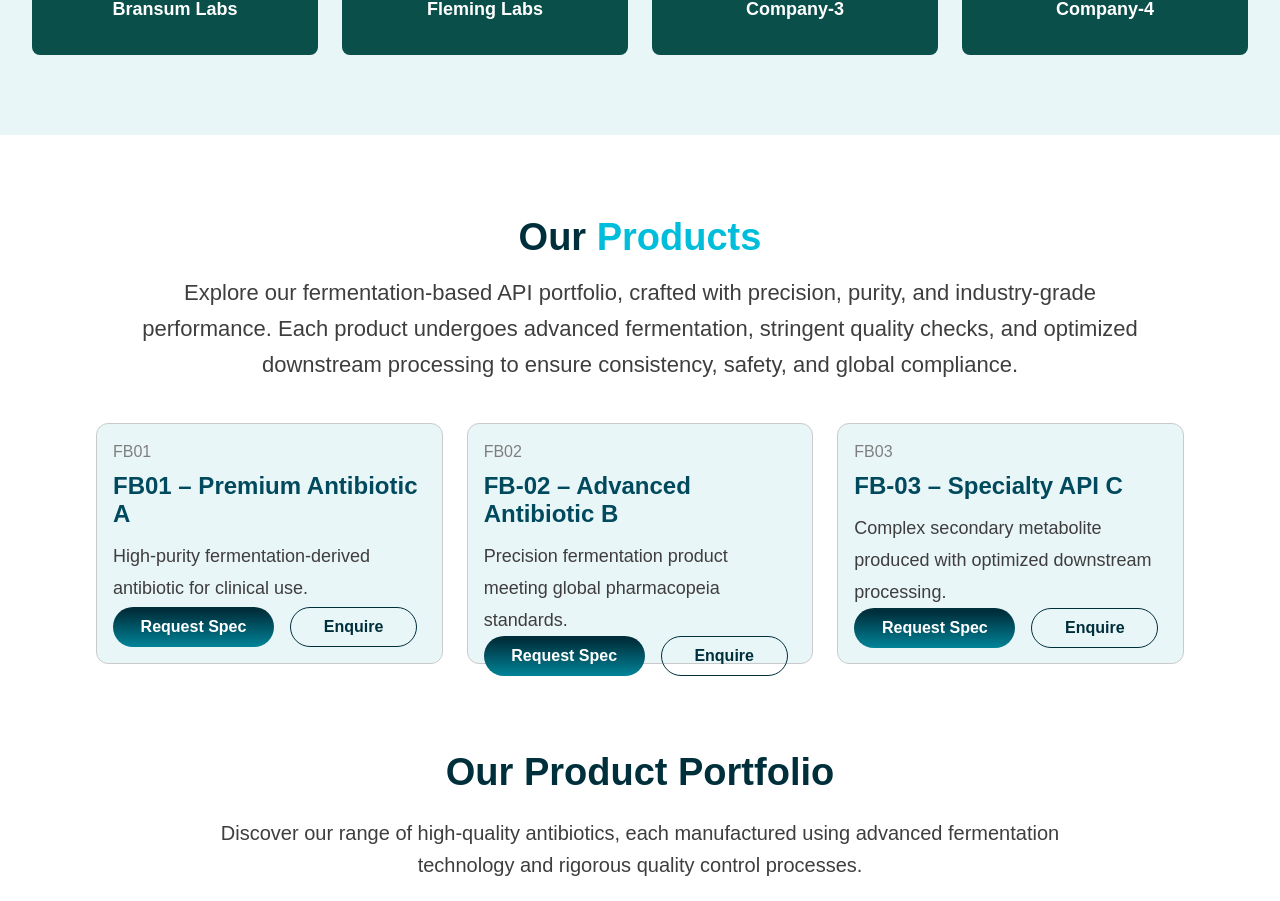
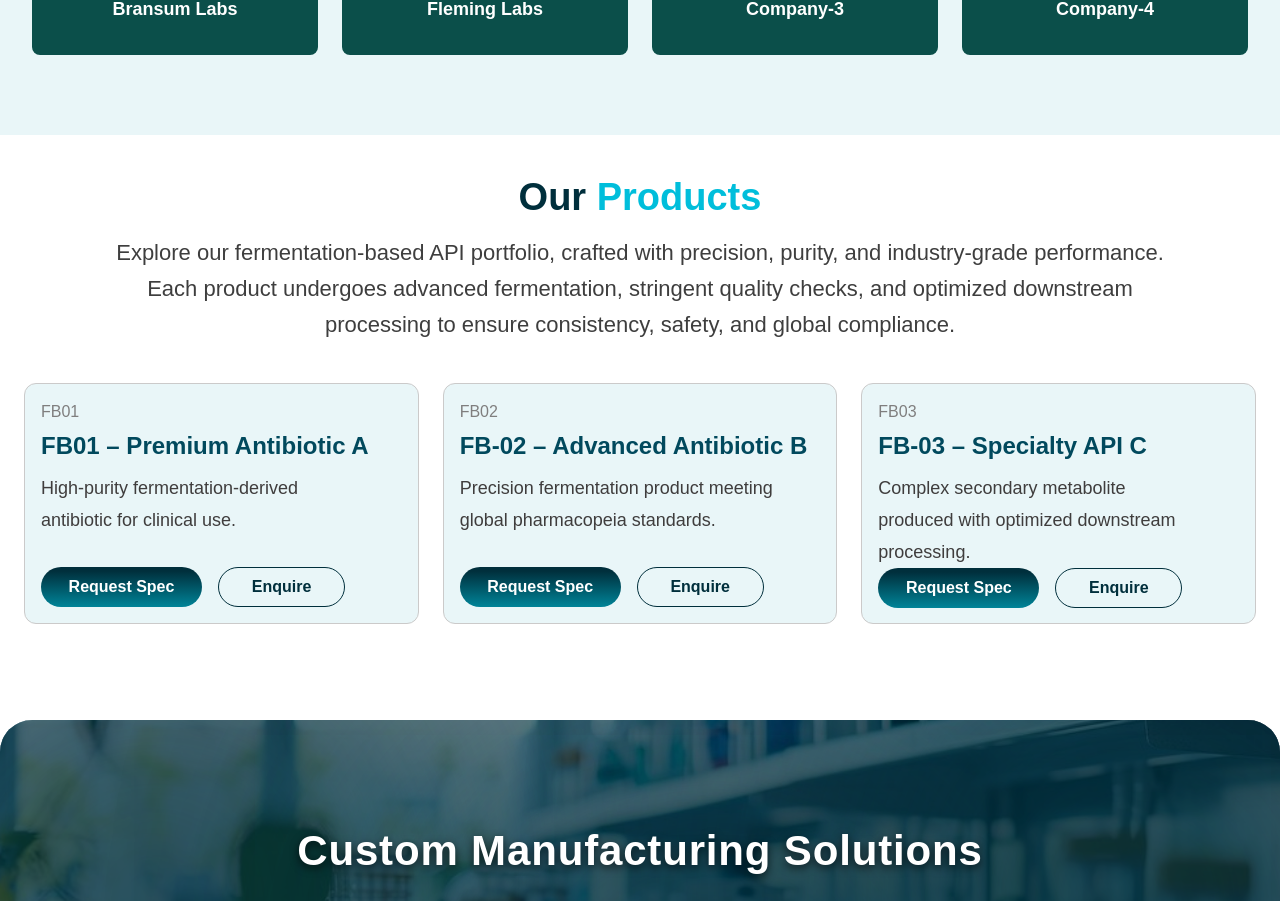
Before and after one commit to koushikamboru/fermac-bio_web, a Next.js app: page / in a window 1280 px wide. Shown: the part 2314-3215 px from the top of the page. Built offline with nearby package versions, Linux system fonts and the light colour scheme.

Commit message:
Add ProductsIntro component and update Home page to include it; remove redundant section from ProductsPage

```diff
--- a/src/app/page.tsx
+++ b/src/app/page.tsx
@@ -3,7 +3,7 @@ import Hero from '@/components/Hero';
 import Features from '@/components/Features';
 import TrustSection from '@/components/TrustSection';
 import Partners from '@/components/Partners';
-import Products from '@/components/Products';
+import ProductsIntro from '@/components/ProductsIntro';
 import CustomManufacturing from '@/components/CustomManufacturing';
 import Footer from '@/components/Footer';
 
@@ -16,7 +16,7 @@ export default function Home() {
         <Features />
         <TrustSection />
         <Partners />
-        <Products />
+        <ProductsIntro />
         <CustomManufacturing />
       </main>
       <Footer />
--- a/src/app/products/page.tsx
+++ b/src/app/products/page.tsx
@@ -8,12 +8,6 @@ export default function ProductsPage() {
     <div className="min-h-screen bg-white">
       <Navigation />
       <main>
-        <section className="pt-28 pb-4 bg-white">
-          <div className="max-w-7xl mx-auto px-4 sm:px-6 lg:px-8">
-            <h1 className="text-3xl md:text-4xl font-bold text-gray-900">Our <span className="text-cyan-500">Products</span></h1>
-            <p className="text-gray-700 mt-3 max-w-3xl">Explore our fermentation‑based API portfolio crafted with precision, purity and industry‑grade performance.</p>
-          </div>
-        </section>
         <Products />
         <CustomManufacturing />
       </main>
--- a/src/components/Products.tsx
+++ b/src/components/Products.tsx
@@ -42,7 +42,7 @@ export default function Products() {
   ];
 
   return (
-    <section id="products" className="py-20 bg-white">
+    <section id="products" className="py-20 bg-white mt-10">
       <div className="max-w-6xl mx-auto px-4 sm:px-6 lg:px-8">
         {/* Section Header */}
       <div className="max-w-6xl mx-auto px-4 sm:px-6 lg:px-8 text-center">
--- /dev/null
+++ b/src/components/ProductsIntro.tsx
@@ -0,0 +1,46 @@
+import React from 'react';
+
+const products = [
+  {
+    name: 'FB01 – Premium Antibiotic A',
+    description: 'High-purity fermentation-derived antibiotic for clinical use.',
+  },
+  {
+    name: 'FB-02 – Advanced Antibiotic B',
+    description: 'Precision fermentation product meeting global pharmacopeia standards.',
+  },
+  {
+    name: 'FB-03 – Specialty API C',
+    description: 'Complex secondary metabolite produced with optimized downstream processing.',
+  },
+];
+
+export default function ProductsIntro() {
+  return (
+    <section className="pt-10 pb-4 bg-white">
+      <div className="max-w-6xl mx-auto px-4 sm:px-6 lg:px-8 text-center">
+        <h1 className="font-poppins font-semibold text-[38px] leading-[44px] text-[#002F3C]">Our <span className="text-[#00BEDB]">Products</span></h1>
+        <p className="mt-4 text-[22px] leading-9 text-[#3E3E3E] max-w-[1117px] mx-auto">Explore our fermentation‑based API portfolio, crafted with precision, purity, and industry‑grade performance. Each product undergoes advanced fermentation, stringent quality checks, and optimized downstream processing to ensure consistency, safety, and global compliance.</p>
+      </div>
+
+      {/* Cards row */}
+      <div className="flex flex-col lg:flex-row items-stretch gap-6 justify-center mt-10 px-6">
+        {products.map((product, index) => (
+          <div key={index} className="relative w-full lg:w-[414px] h-[241px] bg-[#E9F6F8] border border-[#CBCACA] rounded-[12px] p-4 flex flex-col">
+            <div className="text-[#7F7E7E] font-inter text-[16px]">{`FB0${index + 1}`}</div>
+            <h3 className="font-poppins font-semibold text-[24px] leading-7 text-[#01495D] mt-2">{product.name}</h3>
+            <p className="text-[#3F3D3D] text-[18px] leading-8 mt-3 max-w-[324px]">{product.description}</p>
+
+            <div className="mt-auto flex items-center gap-4">
+              <button className="w-[161px] h-[40px] rounded-[22px] flex items-center justify-center text-white font-inter font-semibold text-[16px]" style={{ background: 'linear-gradient(180deg, #002F3C 10.1%, #008498 100%)' }}>
+                Request Spec
+              </button>
+
+              <button className="w-[127px] h-[40px] rounded-[22px] border border-[#002F3C] text-[#002F3C] font-inter font-semibold text-[16px]">Enquire</button>
+            </div>
+          </div>
+        ))}
+      </div>
+    </section>
+  );
+}
```
